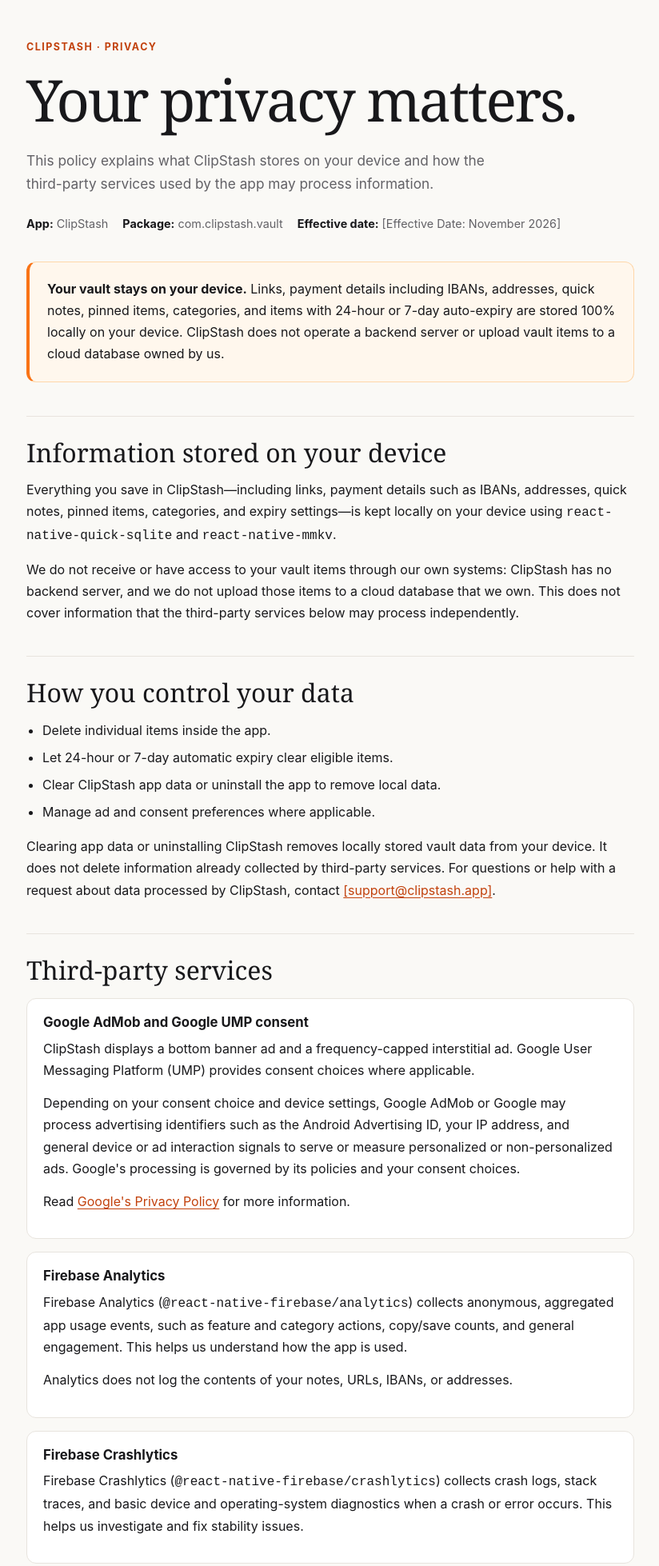
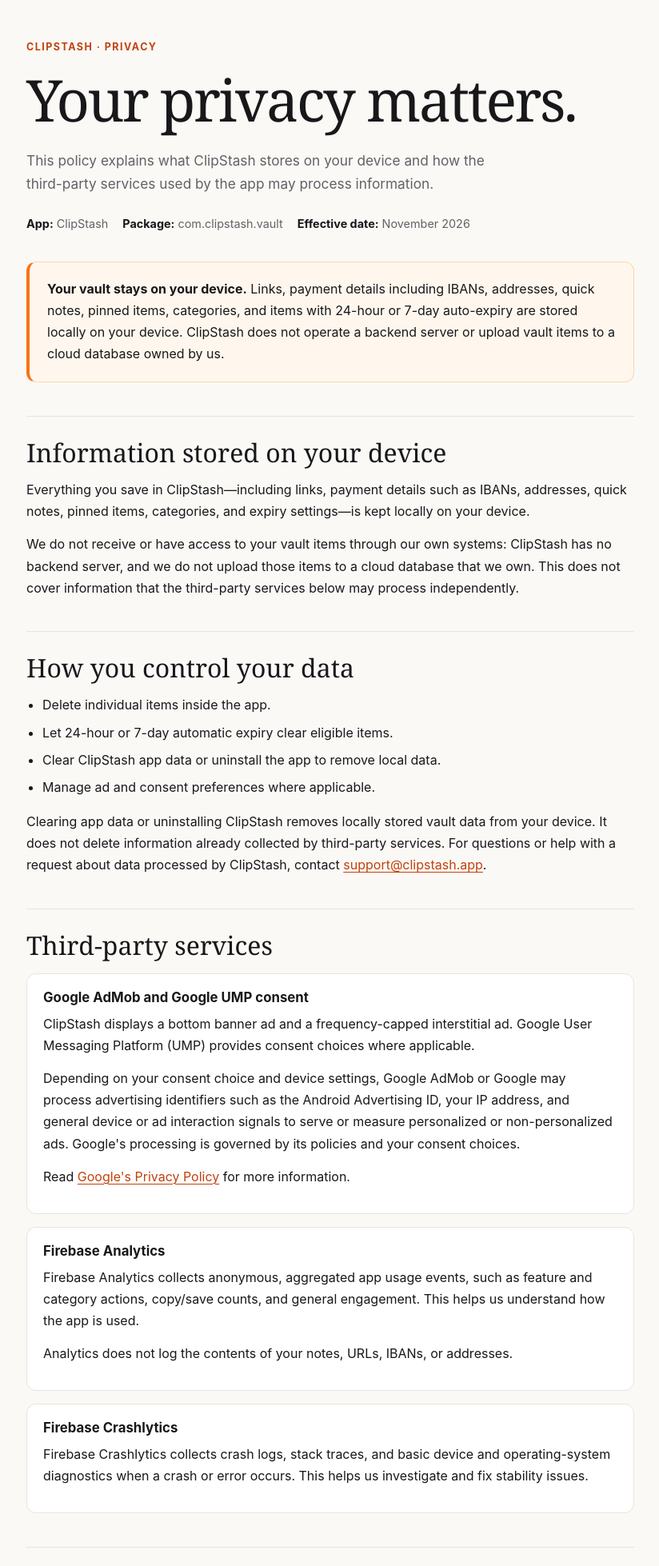
Before and after one commit to kavaxstudio/clipstash-privacy, a plain HTML site: page index.html in a window 1280 px wide. Shown: the top 1958 px of the page at 80% size, without its empty margins (227-1051 px from the left). Drawn offline with Linux system fonts and the light colour scheme.

Commit message:
Remove implementation tech stack names from privacy policy details

```diff
--- a/index.html
+++ b/index.html
@@ -157,7 +157,7 @@
       <div class="meta">
         <span><strong>App:</strong> ClipStash</span>
         <span><strong>Package:</strong> com.clipstash.vault</span>
-        <span><strong>Effective date:</strong> [Effective Date: November 2026]</span>
+        <span><strong>Effective date:</strong> November 2026</span>
       </div>
     </header>
 
@@ -165,7 +165,7 @@
       <p>
         <strong>Your vault stays on your device.</strong> Links, payment details
         including IBANs, addresses, quick notes, pinned items, categories, and
-        items with 24-hour or 7-day auto-expiry are stored 100% locally on your
+        items with 24-hour or 7-day auto-expiry are stored locally on your
         device. ClipStash does not operate a backend server or upload vault items
         to a cloud database owned by us.
       </p>
@@ -176,8 +176,7 @@
       <p>
         Everything you save in ClipStash—including links, payment details such as
         IBANs, addresses, quick notes, pinned items, categories, and expiry
-        settings—is kept locally on your device using
-        <code>react-native-quick-sqlite</code> and <code>react-native-mmkv</code>.
+        settings—is kept locally on your device.
       </p>
       <p>
         We do not receive or have access to your vault items through our own
@@ -200,7 +199,7 @@
         data from your device. It does not delete information already collected
         by third-party services. For questions or help with a request about data
         processed by ClipStash, contact
-        <a href="mailto:support@clipstash.app">[support@clipstash.app]</a>.
+        <a href="mailto:support@clipstash.app">support@clipstash.app</a>.
       </p>
     </section>
 
@@ -231,10 +230,9 @@
       <article class="service">
         <h3>Firebase Analytics</h3>
         <p>
-          Firebase Analytics (<code>@react-native-firebase/analytics</code>)
-          collects anonymous, aggregated app usage events, such as feature and
-          category actions, copy/save counts, and general engagement. This helps
-          us understand how the app is used.
+          Firebase Analytics collects anonymous, aggregated app usage events, such
+          as feature and category actions, copy/save counts, and general
+          engagement. This helps us understand how the app is used.
         </p>
         <p>
           Analytics does not log the contents of your notes, URLs, IBANs, or
@@ -245,10 +243,9 @@
       <article class="service">
         <h3>Firebase Crashlytics</h3>
         <p>
-          Firebase Crashlytics (<code>@react-native-firebase/crashlytics</code>)
-          collects crash logs, stack traces, and basic device and operating-system
-          diagnostics when a crash or error occurs. This helps us investigate and
-          fix stability issues.
+          Firebase Crashlytics collects crash logs, stack traces, and basic device
+          and operating-system diagnostics when a crash or error occurs. This
+          helps us investigate and fix stability issues.
         </p>
       </article>
     </section>
@@ -285,7 +282,7 @@
       <h2>Contact</h2>
       <p>
         Questions or deletion requests:
-        <a href="mailto:support@clipstash.app">[support@clipstash.app]</a>
+        <a href="mailto:support@clipstash.app">support@clipstash.app</a>
       </p>
     </section>
 
```
